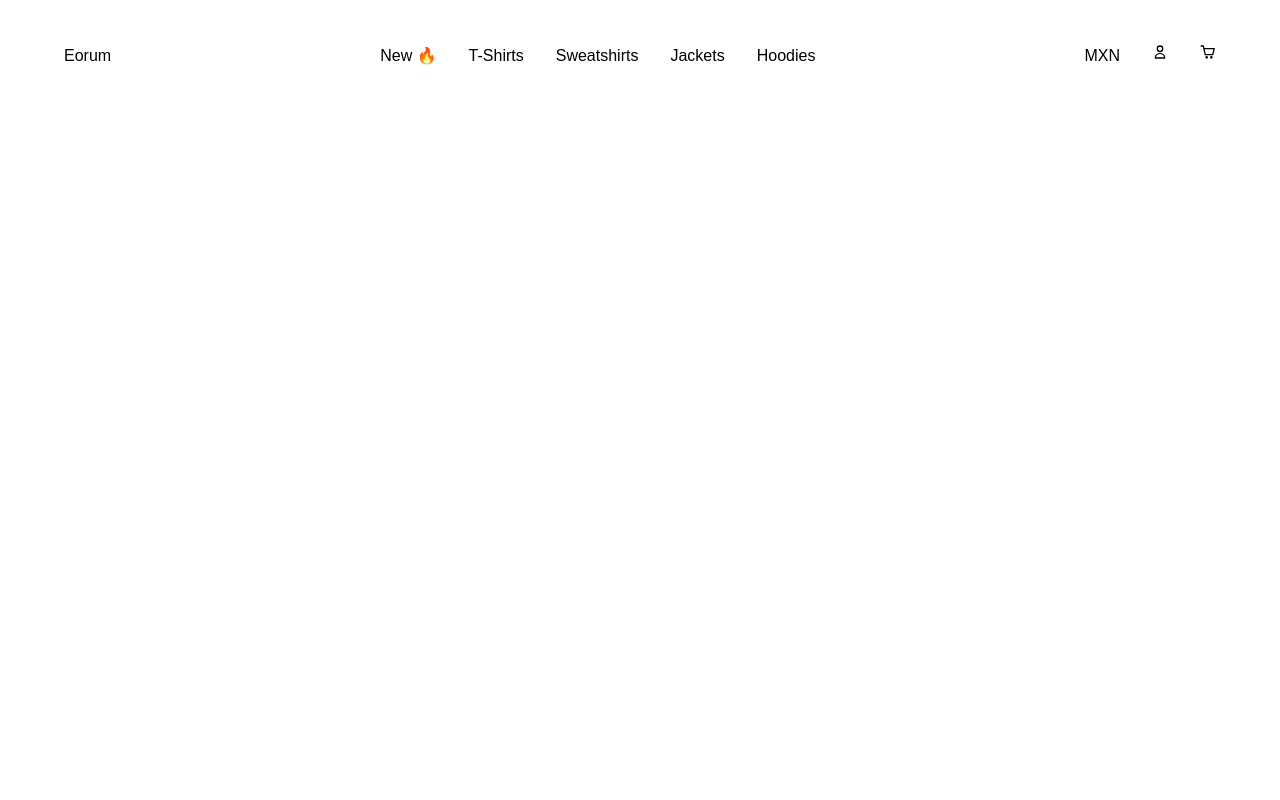
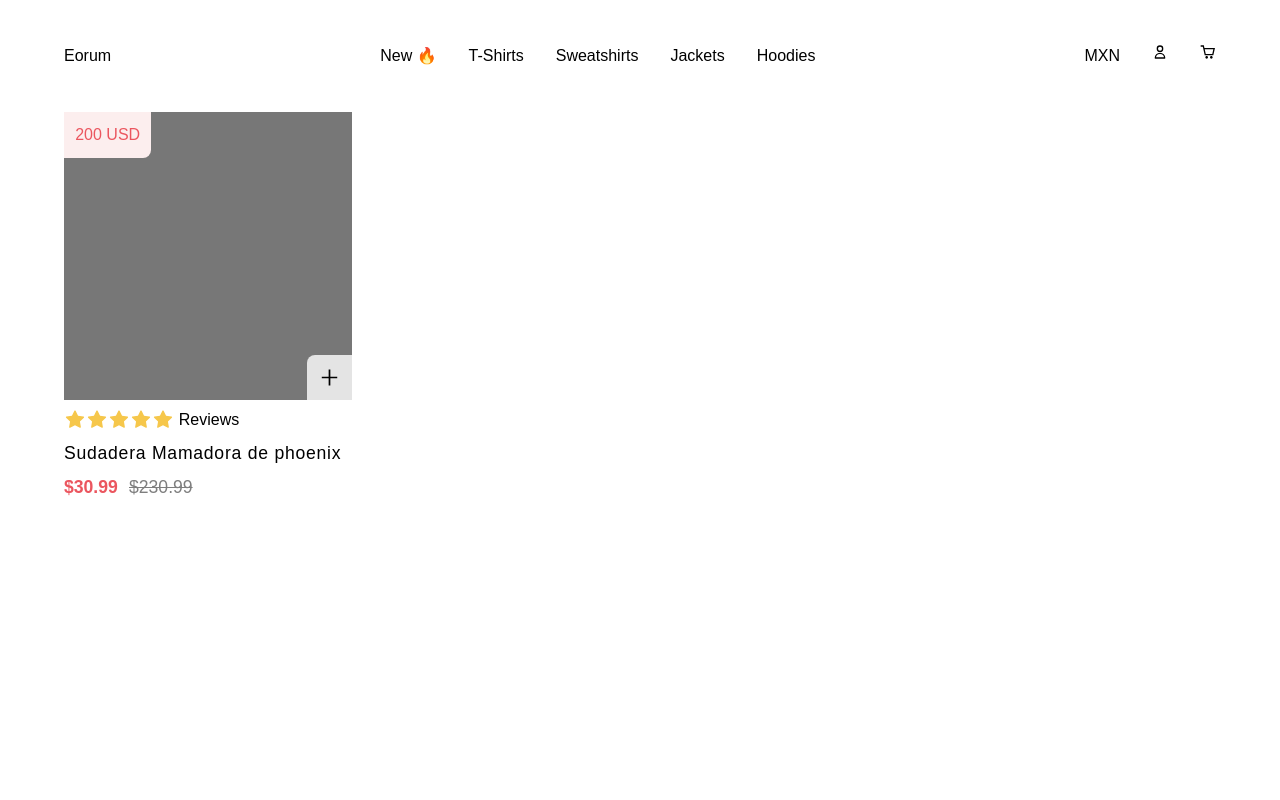
Before and after one commit to fernandopanduro/Eorum, a React (Create React App) app: page / in a window 1280 px wide. Shown: the top 800 px of the page. Built offline with nearby package versions, Linux system fonts and the light colour scheme.

Commit message:
Card diseño terminado

```diff
--- a/src/Pages/LandingPage.jsx
+++ b/src/Pages/LandingPage.jsx
@@ -1,4 +1,5 @@
 import { Banner } from "../components/Banner";
+import { Card } from "../components/Card";
 import styles from '../css/LandingPage.module.css';
 
 
@@ -6,6 +7,7 @@ export function LandingPage() {
     return (
         <div className="container">
             <Banner />
+            <Card />
         </div>
     );
 }
--- /dev/null
+++ b/src/components/Card.jsx
@@ -0,0 +1,27 @@
+import styles from '../css/Card.module.css';
+import { AiOutlinePlus, AiFillStar } from "react-icons/ai";
+
+export function Card() {
+    return (
+        <div className={styles.card}>
+            <div className={styles.cardImg}>
+                <div className={styles.cardSave}>200 USD</div>
+                <div className={styles.cardPlus}> <AiOutlinePlus size={23} /> </div>
+            </div>
+            <div className={styles.cardContent}>
+                <div className={styles.review}>
+                    <AiFillStar size={22} color='#f6c74b'/>
+                    <AiFillStar size={22} color='#f6c74b'/>
+                    <AiFillStar size={22} color='#f6c74b'/>
+                    <AiFillStar size={22} color='#f6c74b'/>
+                    <AiFillStar size={22} color='#f6c74b'/>
+                    <p>Reviews</p>
+                </div>
+                <h3 className={styles.cardName}>Sudadera Mamadora de phoenix</h3>
+                <div className={styles.cardPrices}>
+                    <p className={styles.cardPrice}>$30.99</p><p className={styles.cardPreviousPrice}>$230.99</p>
+                </div>
+            </div>
+        </div>
+    );
+};
--- /dev/null
+++ b/src/css/Card.module.css
@@ -0,0 +1,67 @@
+.card {
+    width: 18rem;
+    height: 27rem;
+    cursor: pointer;
+}
+
+.cardImg {
+    width: 100%;
+    height: 18rem;
+    background-color: #777;
+    position: relative;
+}
+
+.cardSave {
+    width: max-content;
+    padding: .7rem;
+    color: #EB565F;
+    background-color: #FCEEEE;
+    border-bottom-right-radius: .5rem;
+}
+
+.cardPlus {
+    width: max-content;
+    padding: .7rem;
+    background-color: rgba(255, 255, 255, 0.8);
+    position: absolute;
+    bottom: 0;
+    right: 0;
+    border-top-left-radius: .5rem;
+}
+
+.cardContent {
+    display: flex;
+    margin-top: .5rem;
+    flex-direction: column;
+    gap: .5rem;
+}
+
+.review {
+    display: flex;
+    align-items: center;
+}
+
+.review p {
+    margin-left: .3rem;
+}
+
+.cardName {
+    font-size: 1.1rem;
+    letter-spacing: .75px;
+}
+
+.cardPrices {
+    display: flex;
+    gap: .7rem;
+    font-size: 1.1rem;
+}
+
+.cardPrice {
+    color: #EB565F;
+    font-weight: 600;
+}
+
+.cardPreviousPrice {
+    opacity: .5;
+    text-decoration: line-through;
+}
```
